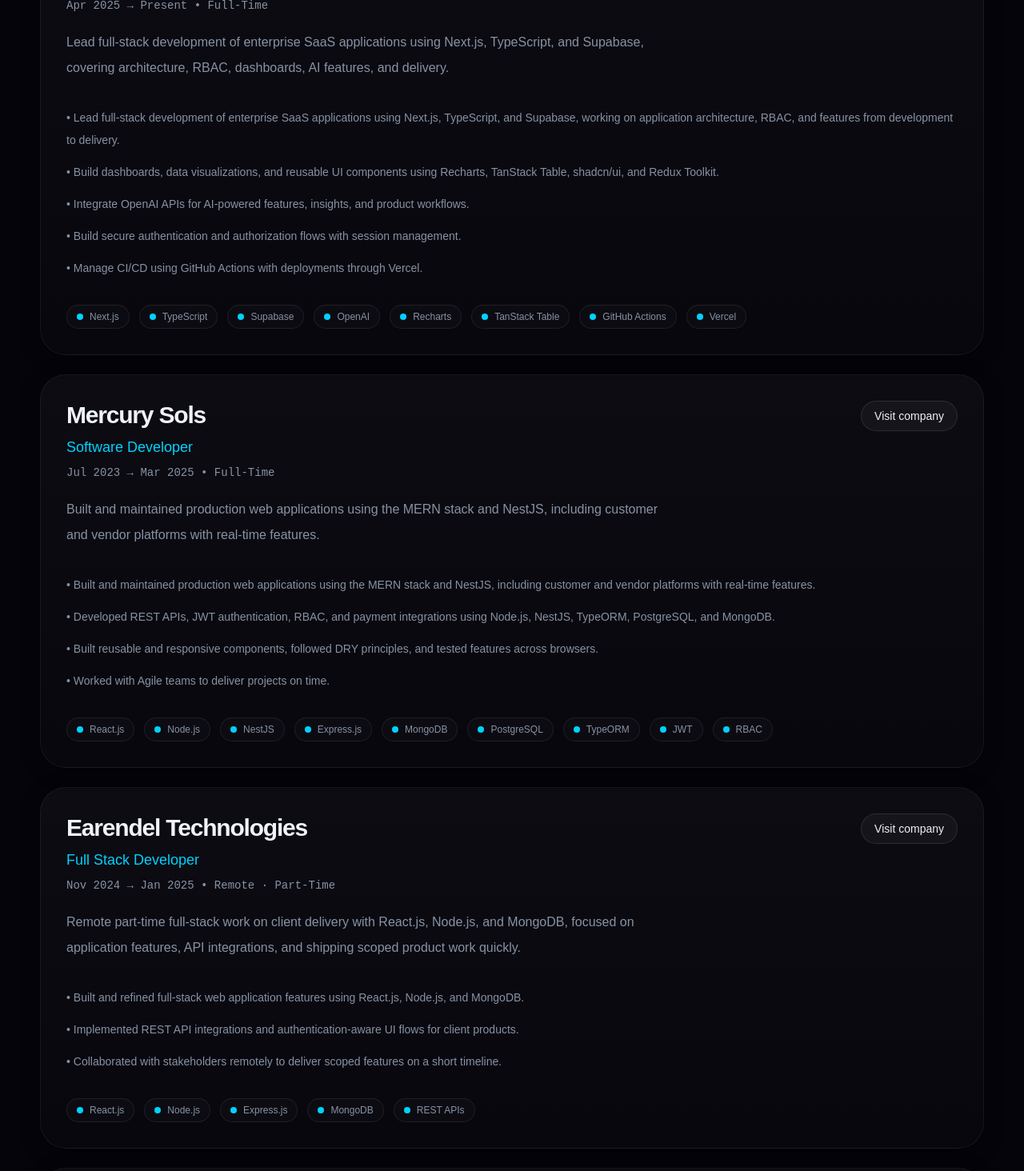
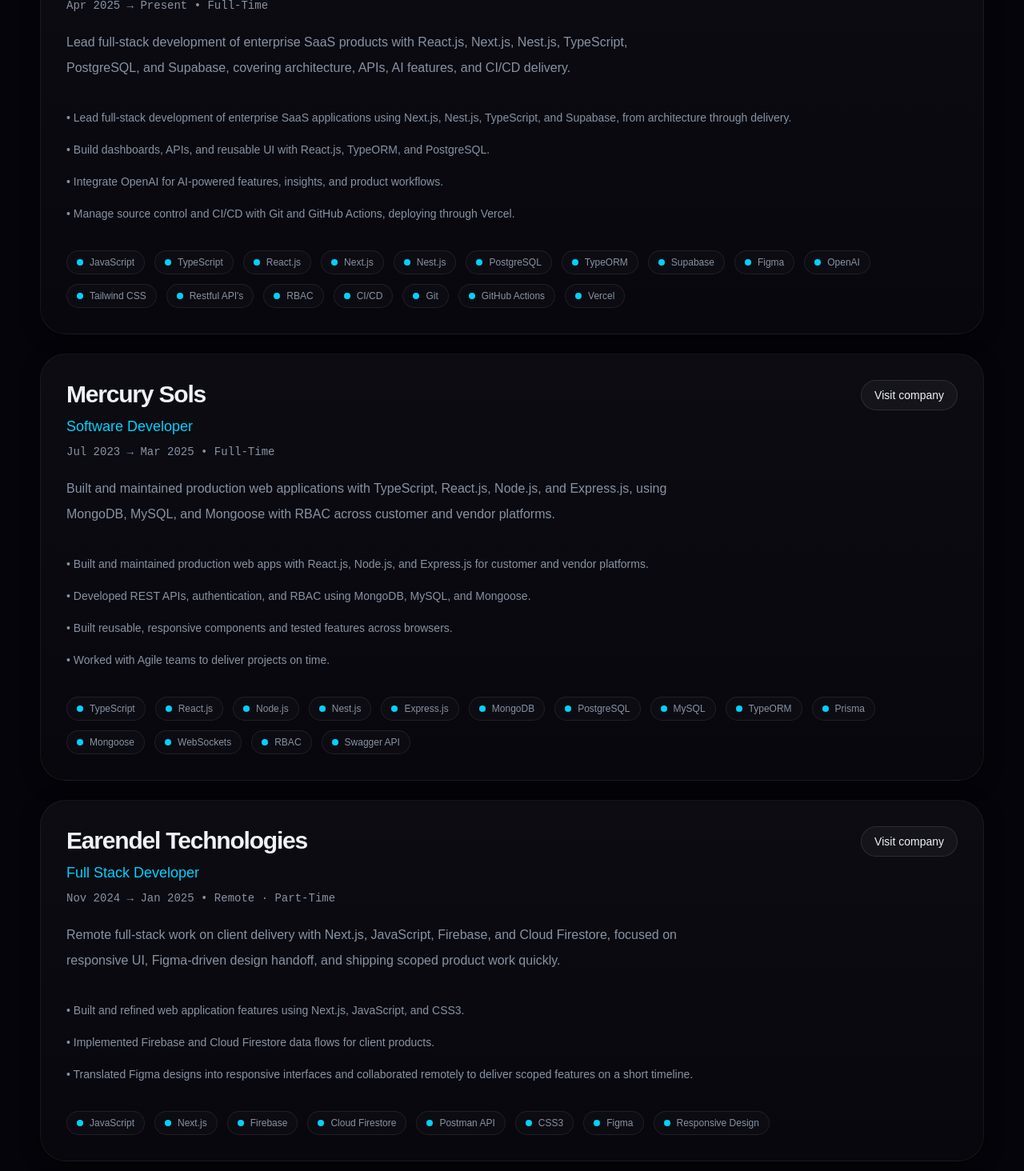
Before and after one commit to Azmat7860/Personal_Portfolio, a Next.js app: page /companies in a window 1280 px wide. Shown: the part 520-1984 px from the top of the page at 80% size. Built offline with nearby package versions, Linux system fonts and the light colour scheme.

Commit message:
update skills and content

```diff
--- a/src/components/common/StackVisualization.tsx
+++ b/src/components/common/StackVisualization.tsx
@@ -20,14 +20,14 @@
   },
   {
     label: "MongoDB / PostgreSQL",
-    tier: "Database",
+    tier: "Databases",
     code: "DB",
     icon: Database,
     accent: "from-emerald-400 to-cyan-400",
   },
   {
     label: "OpenAI / RAG / Agents",
-    tier: "AI Layer",
+    tier: "AI & Automation",
     code: "AI",
     icon: Sparkles,
     accent: "from-violet-500 to-fuchsia-500",
--- a/src/components/sections/ExperienceSection.tsx
+++ b/src/components/sections/ExperienceSection.tsx
@@ -63,7 +63,7 @@
                     ))}
                   </ul>
                   <div className="mt-6 flex flex-wrap gap-3">
-                    {item.tech.map((tech) => (
+                    {item.tech.slice(0, 10).map((tech) => (
                       <TechBadge key={tech} label={tech} />
                     ))}
                   </div>
--- a/src/components/sections/ProjectsSection.tsx
+++ b/src/components/sections/ProjectsSection.tsx
@@ -95,7 +95,7 @@
                     </div>
 
                     <div className="mt-6 flex flex-wrap gap-3">
-                      {project.tech.map((tech) => (
+                      {project.tech.slice(0, 10).map((tech) => (
                         <TechBadge key={tech} label={tech} />
                       ))}
                     </div>
--- a/src/data/experience.ts
+++ b/src/data/experience.ts
@@ -9,21 +9,29 @@
     period: { start: "Apr 2025", end: "Present" },
     version: "v4.0.0",
     description:
-      "Lead full-stack development of enterprise SaaS applications using Next.js, TypeScript, and Supabase, covering architecture, RBAC, dashboards, AI features, and delivery.",
+      "Lead full-stack development of enterprise SaaS products with React.js, Next.js, Nest.js, TypeScript, PostgreSQL, and Supabase, covering architecture, APIs, AI features, and CI/CD delivery.",
     achievements: [
-      "Lead full-stack development of enterprise SaaS applications using Next.js, TypeScript, and Supabase, working on application architecture, RBAC, and features from development to delivery.",
-      "Build dashboards, data visualizations, and reusable UI components using Recharts, TanStack Table, shadcn/ui, and Redux Toolkit.",
-      "Integrate OpenAI APIs for AI-powered features, insights, and product workflows.",
-      "Build secure authentication and authorization flows with session management.",
-      "Manage CI/CD using GitHub Actions with deployments through Vercel.",
+      "Lead full-stack development of enterprise SaaS applications using Next.js, Nest.js, TypeScript, and Supabase, from architecture through delivery.",
+      "Build dashboards, APIs, and reusable UI with React.js, TypeORM, and PostgreSQL.",
+      "Integrate OpenAI for AI-powered features, insights, and product workflows.",
+      "Manage source control and CI/CD with Git and GitHub Actions, deploying through Vercel.",
     ],
     tech: [
+      "JavaScript",
+      "TypeScript",
+      "React.js",
       "Next.js",
-      "TypeScript",
+      "Nest.js",
+      "PostgreSQL",
+      "TypeORM",
       "Supabase",
+      "Figma",
       "OpenAI",
-      "Recharts",
-      "TanStack Table",
+      "Tailwind CSS",
+      "Restful API's",
+      "RBAC",
+      "CI/CD",
+      "Git",
       "GitHub Actions",
       "Vercel",
     ],
@@ -38,23 +46,28 @@
     period: { start: "Jul 2023", end: "Mar 2025" },
     version: "v3.0.0",
     description:
-      "Built and maintained production web applications using the MERN stack and NestJS, including customer and vendor platforms with real-time features.",
+      "Built and maintained production web applications with TypeScript, React.js, Node.js, and Express.js, using MongoDB, MySQL, and Mongoose with RBAC across customer and vendor platforms.",
     achievements: [
-      "Built and maintained production web applications using the MERN stack and NestJS, including customer and vendor platforms with real-time features.",
-      "Developed REST APIs, JWT authentication, RBAC, and payment integrations using Node.js, NestJS, TypeORM, PostgreSQL, and MongoDB.",
-      "Built reusable and responsive components, followed DRY principles, and tested features across browsers.",
+      "Built and maintained production web apps with React.js, Node.js, and Express.js for customer and vendor platforms.",
+      "Developed REST APIs, authentication, and RBAC using MongoDB, MySQL, and Mongoose.",
+      "Built reusable, responsive components and tested features across browsers.",
       "Worked with Agile teams to deliver projects on time.",
     ],
     tech: [
+      "TypeScript",
       "React.js",
       "Node.js",
-      "NestJS",
+      "Nest.js",
       "Express.js",
       "MongoDB",
       "PostgreSQL",
+      "MySQL",
       "TypeORM",
-      "JWT",
+      "Prisma",
+      "Mongoose",
+      "WebSockets",
       "RBAC",
+      "Swagger API",
     ],
     type: "full-time",
     engagement: "Full-Time",
@@ -67,13 +80,22 @@
     period: { start: "Nov 2024", end: "Jan 2025" },
     version: "v2.0.0",
     description:
-      "Remote part-time full-stack work on client delivery with React.js, Node.js, and MongoDB, focused on application features, API integrations, and shipping scoped product work quickly.",
+      "Remote full-stack work on client delivery with Next.js, JavaScript, Firebase, and Cloud Firestore, focused on responsive UI, Figma-driven design handoff, and shipping scoped product work quickly.",
     achievements: [
-      "Built and refined full-stack web application features using React.js, Node.js, and MongoDB.",
-      "Implemented REST API integrations and authentication-aware UI flows for client products.",
-      "Collaborated with stakeholders remotely to deliver scoped features on a short timeline.",
+      "Built and refined web application features using Next.js, JavaScript, and CSS3.",
+      "Implemented Firebase and Cloud Firestore data flows for client products.",
+      "Translated Figma designs into responsive interfaces and collaborated remotely to deliver scoped features on a short timeline.",
     ],
-    tech: ["React.js", "Node.js", "Express.js", "MongoDB", "REST APIs"],
+    tech: [
+      "JavaScript",
+      "Next.js",
+      "Firebase",
+      "Cloud Firestore",
+      "Postman API",
+      "CSS3",
+      "Figma",
+      "Responsive Design",
+    ],
     type: "contract",
     engagement: "Remote · Part-Time",
   },
@@ -85,13 +107,23 @@
     period: { start: "Dec 2022", end: "Jun 2023" },
     version: "v1.0.0",
     description:
-      "Contributed to product development for travel and event booking platforms, working on frontend and backend features used by real customers.",
+      "Contributed to product development for travel and event booking platforms using HTML5, CSS3, Bootstrap, JavaScript, jQuery, and Ajax, with MySQL, Git, and Postman for data and API work.",
     achievements: [
-      "Worked on React-based frontend features and supporting API integrations for booking and travel products.",
-      "Helped with data workflows and UI components used across multi-location product experiences.",
-      "Collaborated with a distributed team shipping products for international markets.",
+      "Built frontend features with HTML5, CSS3, Bootstrap, JavaScript, and jQuery for booking and travel products.",
+      "Handled Ajax requests and API testing with Postman, backed by MySQL data workflows.",
+      "Collaborated with a distributed team shipping products for international markets using Git.",
     ],
-    tech: ["React.js", "JavaScript", "Node.js", "MongoDB", "REST APIs"],
+    tech: [
+      "HTML5",
+      "CSS3",
+      "Bootstrap",
+      "JavaScript",
+      "jQuery",
+      "Ajax",
+      "Git",
+      "Postman API",
+      "MySQL",
+    ],
     type: "full-time",
     engagement: "Full-Time",
   },
--- a/src/data/projects.ts
+++ b/src/data/projects.ts
@@ -74,17 +74,16 @@
     challenge:
       "The product needed clear frontend architecture for role-specific dashboards, auth flows, and AI analytics that still felt usable.",
     solution:
-      "Built with Next.js, React, and TypeScript. Used Redux Toolkit for state, shadcn/ui and Recharts for UI and charts, and AWS Amplify Cognito for auth, MFA, and sessions.",
+      "Built with Next.js, React.js, and TypeScript. Used Redux Toolkit for state, Tailwind CSS and shadcn/ui for the UI, and AWS Amplify for auth, MFA, and sessions.",
     impact:
       "Made role-based dashboards and secure auth flows easier to use across different AI product workflows.",
     tech: [
       "Next.js",
-      "React",
+      "React.js",
       "TypeScript",
       "Redux Toolkit",
       "Tailwind CSS",
       "shadcn/ui",
-      "Recharts",
       "AWS Amplify",
     ],
     category: "frontend",
@@ -104,10 +103,17 @@
     challenge:
       "Admins needed a structured way to handle assessments, video review assignments, and consolidated evaluation exports.",
     solution:
-      "Built with React.js, Node.js, Express.js, and MongoDB. Used Redux for state and ExcelJS for multi-sheet evaluation reports.",
+      "Built with React.js, Node.js, Express.js, and MongoDB with Mongoose. Used Tailwind CSS for a clean, role-aware UI across Admins, Participants, and Raters.",
     impact:
-      "Made assessment workflows clearer and gave admins downloadable multi-sheet evaluation reports.",
-    tech: ["React.js", "Node.js", "Express.js", "MongoDB", "Redux", "ExcelJS"],
+      "Made assessment workflows clearer and gave admins a structured way to manage evaluations and feedback.",
+    tech: [
+      "React.js",
+      "Node.js",
+      "Express.js",
+      "MongoDB",
+      "Mongoose",
+      "Tailwind CSS",
+    ],
     category: "fullstack",
     links: { caseStudy: "/projects#therapist-assessment-system" },
     featured: true,
@@ -125,16 +131,17 @@
     challenge:
       "The product needed reliable booking flows, vendor notifications, payments, and scalable support for multiple restaurants in one system.",
     solution:
-      "Built UI and backend functionality with NestJS, React.js, PostgreSQL, TypeORM, and Redux. Added real-time booking confirmations, vendor notifications, payment integration, REST APIs, and database operations for multi-vendor workflows.",
+      "Built the backend with Nest.js and Node.js on PostgreSQL and Prisma. Added JWT auth, Swagger-documented APIs, and RBAC for multi-vendor restaurant and booking workflows.",
     impact:
-      "Made restaurant discovery, booking, and vendor operations smoother with a more complete multi-vendor product flow.",
+      "Made restaurant discovery, booking, and vendor operations smoother with a more secure, documented multi-vendor API.",
     tech: [
-      "NestJS",
-      "React.js",
+      "Nest.js",
+      "Node.js",
       "PostgreSQL",
-      "TypeORM",
-      "Redux",
-      "Payment Gateway",
+      "Prisma",
+      "JWT",
+      "Swagger API",
+      "RBAC",
     ],
     category: "backend",
     links: { caseStudy: "/projects#halal-table" },
@@ -153,10 +160,18 @@
     challenge:
       "Users needed a clear way to search and browse thousands of locations and providers by category, region, and event type without a heavy booking flow getting in the way.",
     solution:
-      "Worked as a frontend developer on search, browsing, and marketplace UI for locations, providers, team events, and related event planning experiences.",
+      "Worked as a frontend developer on search, browsing, and marketplace UI using HTML5, CSS3, Bootstrap, JavaScript, jQuery, and Ajax, with Git for version control.",
     impact:
       "Helped shape a smoother discovery experience for planners exploring venues and services on the platform.",
-    tech: ["React.js", "JavaScript", "HTML5", "CSS3"],
+    tech: [
+      "HTML5",
+      "CSS3",
+      "Bootstrap",
+      "JavaScript",
+      "jQuery",
+      "Ajax",
+      "Git",
+    ],
     category: "frontend",
     links: {
       caseStudy: "/projects#eventbutler",
@@ -177,10 +192,18 @@
     challenge:
       "Sports groups needed a simple way to explore training camp options, submit travel requests, and start trip planning with a specialized agency.",
     solution:
-      "Worked on product features around trip discovery, inquiry flows, and customer-facing UI for a Danish sports travel experience.",
+      "Worked on trip discovery and inquiry flows with HTML5, CSS3, and JavaScript, using MySQL, Postman, Git, and Agile delivery for a Danish sports travel experience.",
     impact:
       "Supported a clearer path from searching training camps to requesting a trip quote.",
-    tech: ["React.js", "JavaScript", "Node.js", "MongoDB"],
+    tech: [
+      "HTML5",
+      "CSS3",
+      "JavaScript",
+      "MySQL",
+      "Postman API",
+      "Agile",
+      "Git",
+    ],
     category: "fullstack",
     links: {
       caseStudy: "/projects#yaksport",
--- a/src/data/skills.ts
+++ b/src/data/skills.ts
@@ -44,7 +44,8 @@
       { name: "MySQL", color: "#4479A1" },
       { name: "Supabase", color: "#3ECF8E" },
       { name: "TypeORM", color: "#EF4444" },
-      { name: "Mongoose", color: "#880000" },
+      { name: "Mongoose", color: "#A855F7" },
+      { name: "Prisma", color: "#F59E0B" },
     ],
   },
   {
```
